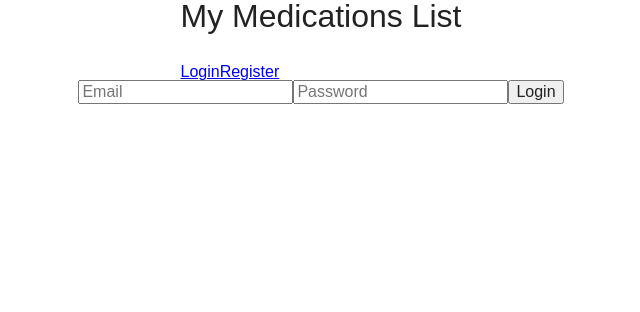
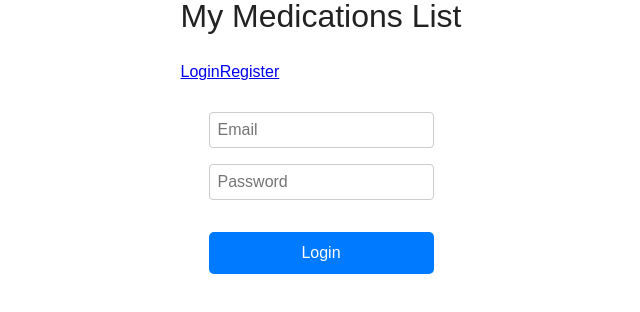
Before and after one commit to kriskris79/MedHelper-app, a React (Create React App) app in the folder medhelper/: page /login in a window 1280 px wide. Shown: the top 312 px of the page, without its empty margins (319-959 px from the left). Built offline with nearby package versions, Linux system fonts and the light colour scheme; no server answers.

Commit message:
login and register buttons

```diff
--- a/medhelper/src/App.js
+++ b/medhelper/src/App.js
@@ -25,7 +25,7 @@ function App() {
         try {
             await signOut(auth);
             setUser(null); // Clear the user state
-            // Optional: redirect to home
+
         } catch (error) {
             console.error('Error signing out: ', error);
         }
@@ -43,10 +43,9 @@ function App() {
                             <Link to="/register">Register</Link>
                         </>
                     ) : (
-                        // If user is logged in, show logout and medications
+                        // If user is logged in, show logout
                         <>
                             <button onClick={handleLogout}>Logout</button>
-                            <Link to="/medications">Medications</Link>
                         </>
                     )}
                 </nav>
--- a/medhelper/src/components/Login.js
+++ b/medhelper/src/components/Login.js
@@ -22,12 +22,32 @@ function Login() {
     };
 
     return (
+        //test
         <div>
-            <form onSubmit={handleSubmit}>
-                <input type="email" value={email} onChange={(e) => setEmail(e.target.value)} placeholder="Email" required />
-                <input type="password" value={password} onChange={(e) => setPassword(e.target.value)} placeholder="Password" required />
-                <button type="submit">Login</button>
+            <form onSubmit={handleSubmit} className="login-form">
+                <input
+                    type="email"
+                    id="email"
+                    name="email"
+                    value={email}
+                    onChange={(e) => setEmail(e.target.value)}
+                    placeholder="Email"
+                    required
+                    autoComplete="email"
+                />
+                <input
+                    type="password"
+                    id="password"
+                    name="password"
+                    value={password}
+                    onChange={(e) => setPassword(e.target.value)}
+                    placeholder="Password"
+                    required
+                    autoComplete="current-password"
+                />
+                <button type="submit" className="login-button">Login</button>
             </form>
+
         </div>
     );
 }
--- a/medhelper/src/components/Medication.js
+++ b/medhelper/src/components/Medication.js
@@ -22,9 +22,12 @@ function Medication({ medication, toggleTaken, onDelete }) {
             <div className="taken">
                 <input
                     type="checkbox"
+                    id={`taken-${id}`}
+                    name={`taken-${id}`}
                     checked={taken}
                     onChange={() => toggleTaken(id)}
                 />
+                <label htmlFor={`taken-${id}`} className="visually-hidden">Taken</label>
             </div>
             <div className="delete">
                 <button onClick={handleDelete}>Delete</button>
--- a/medhelper/src/components/Register.js
+++ b/medhelper/src/components/Register.js
@@ -27,10 +27,28 @@ function Register() {
 
     return (
         <div>
-            <form onSubmit={handleSubmit}>
-                <input type="email" value={email} onChange={(e) => setEmail(e.target.value)} placeholder="Email" required />
-                <input type="password" value={password} onChange={(e) => setPassword(e.target.value)} placeholder="Password" required />
-                <button type="submit">Register</button>
+            <form onSubmit={handleSubmit} className="register-form">
+                <input
+                    type="email"
+                    id="register-email"
+                    name="email"
+                    value={email}
+                    onChange={(e) => setEmail(e.target.value)}
+                    placeholder="Email"
+                    required
+                    autoComplete="email"
+                />
+                <input
+                    type="password"
+                    id="register-password"
+                    name="password"
+                    value={password}
+                    onChange={(e) => setPassword(e.target.value)}
+                    placeholder="Password"
+                    required
+                    autoComplete="new-password"
+                />
+                <button type="submit" className="register-button">Register</button>
             </form>
         </div>
     );
--- /dev/null
+++ b/medhelper/src/scss/styles/_login.scss
@@ -0,0 +1,31 @@
+.login-form {
+  /* Styles for your login form container */
+  display: flex;
+  flex-direction: column;
+  max-width: 300px;
+  margin: 2rem auto;
+
+  input {
+    /* Style your input fields */
+    margin-bottom: 1rem;
+    padding: 0.5rem;
+    border: 1px solid #ccc;
+    border-radius: 4px;
+  }
+
+  .login-button {
+    /* Specific style for the login button */
+    padding: 0.75rem;
+    border: none;
+    border-radius: 5px;
+    background-color: #007bff;
+    color: white;
+    margin-top: 1rem;
+    cursor: pointer;
+    font-size: 1rem;
+
+    &:hover {
+      background-color: darken(#007bff, 10%);
+    }
+  }
+}
--- a/medhelper/src/scss/styles/_main.scss
+++ b/medhelper/src/scss/styles/_main.scss
@@ -3,3 +3,5 @@
 @import "_medication.scss";
 @import "_medicationlist.scss";
 @import "_medicationform.scss";
+@import "_login.scss";
+@import "_register.scss";
--- /dev/null
+++ b/medhelper/src/scss/styles/_register.scss
@@ -0,0 +1,31 @@
+.register-form {
+  /* Styles for your register form container */
+  display: flex;
+  flex-direction: column;
+  max-width: 300px;
+  margin: 2rem auto;
+
+  input {
+    /* Style your input fields */
+    margin-bottom: 1rem;
+    padding: 0.5rem;
+    border: 1px solid #ccc;
+    border-radius: 4px;
+  }
+
+  .register-button {
+    /* Specific style for the register button */
+    padding: 0.75rem;
+    border: none;
+    border-radius: 5px;
+    background-color: #28a745;
+    color: white;
+    margin-top: 1rem;
+    cursor: pointer;
+    font-size: 1rem;
+
+    &:hover {
+      background-color: darken(#28a745, 10%);
+    }
+  }
+}
```
